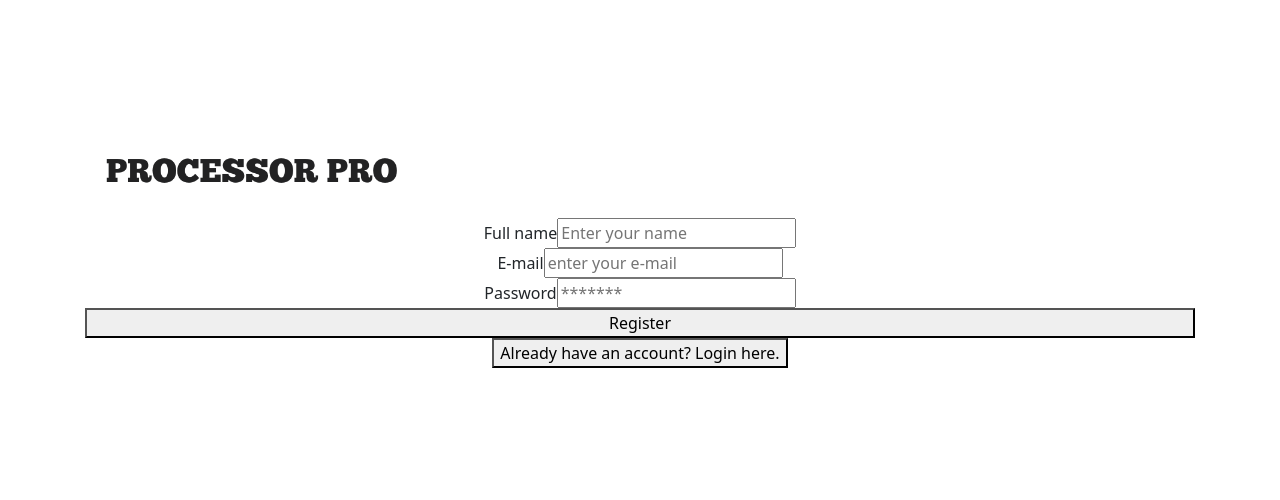
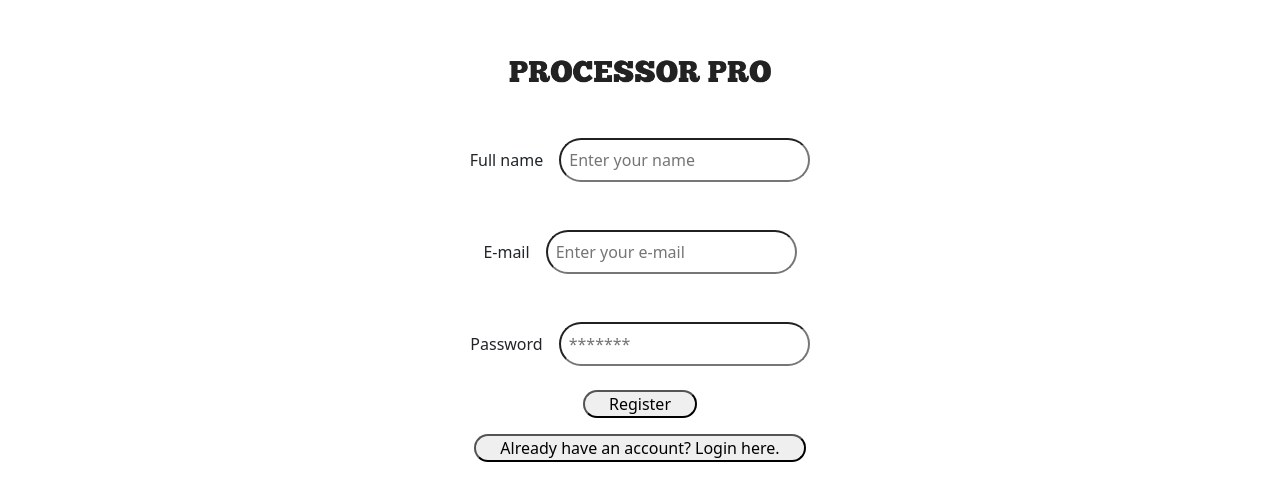
Before and after one commit to Douba9/E-Commerce, a React (Create React App) app in the folder ecom/: page / in a window 1280 px wide. Shown: the part 156-656 px from the top of the page. Built offline with nearby package versions, Linux system fonts and the light colour scheme.

Commit message:
update login/register

```diff
--- a/ecom/src/App.css
+++ b/ecom/src/App.css
@@ -29,6 +29,16 @@
   flex-direction: column;
 }
 
+.App input {
+  padding: .5em;
+  border-radius: 50px;
+}
+
+.App button {
+  padding: 0 1.5em;
+  border-radius: 50px;
+}
+
 .App .auth-form-container {
   justify-content: center;
   align-items: center;
@@ -36,12 +46,22 @@
 }
 
 .App form {
+  margin-bottom: 1em;
   height: 100%;
   justify-content: space-around;
+  align-items: center;
 }
 
 .App form img {
-  width: 30%;
+  width: 300px;
+}
+
+.App form div:has(input) {
+  padding: 1.5em 0;
+}
+
+.App form div:has(input) label {
+  margin-right: 1em;
 }
 
 /* Home */
--- a/ecom/src/Login.jsx
+++ b/ecom/src/Login.jsx
@@ -20,7 +20,7 @@ export const Login = (props) => {
                 <img src={logo} alt="logo"/>
                 <div>
                     <label htmlFor="e-mail">E-mail</label>
-                    <input value={email} onChange={(e) => setEmail(e.target.value)} type="email" placeholder="enter your e-mail" id="e-mail" name="email"></input>
+                    <input value={email} onChange={(e) => setEmail(e.target.value)} type="email" placeholder="Enter your e-mail" id="e-mail" name="email"></input>
                 </div>
                 <div>
                     <label htmlFfor="password">Password</label>
--- a/ecom/src/Register.jsx
+++ b/ecom/src/Register.jsx
@@ -26,7 +26,7 @@ export const Register = (props) => {
                 </div>
                 <div>
                     <label htmlFor="e-mail"> E-mail</label>
-                    <input value={email} onChange={(e) => setEmail(e.target.value)} type="email" placeholder="enter your e-mail" id="e-mail" name="email"></input>
+                    <input value={email} onChange={(e) => setEmail(e.target.value)} type="email" placeholder="Enter your e-mail" id="e-mail" name="email"></input>
                 </div>
                 <div>
                     <label htmlFor="password"> Password</label>
```
